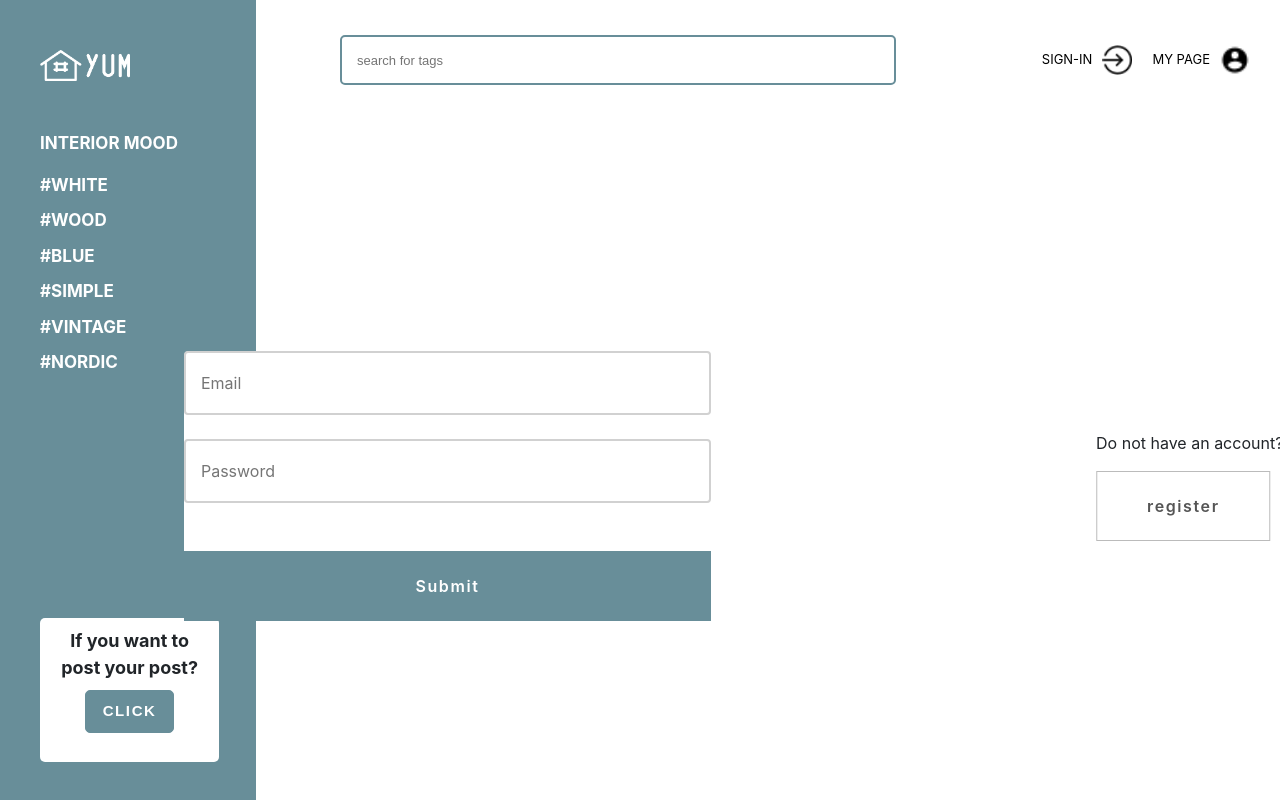
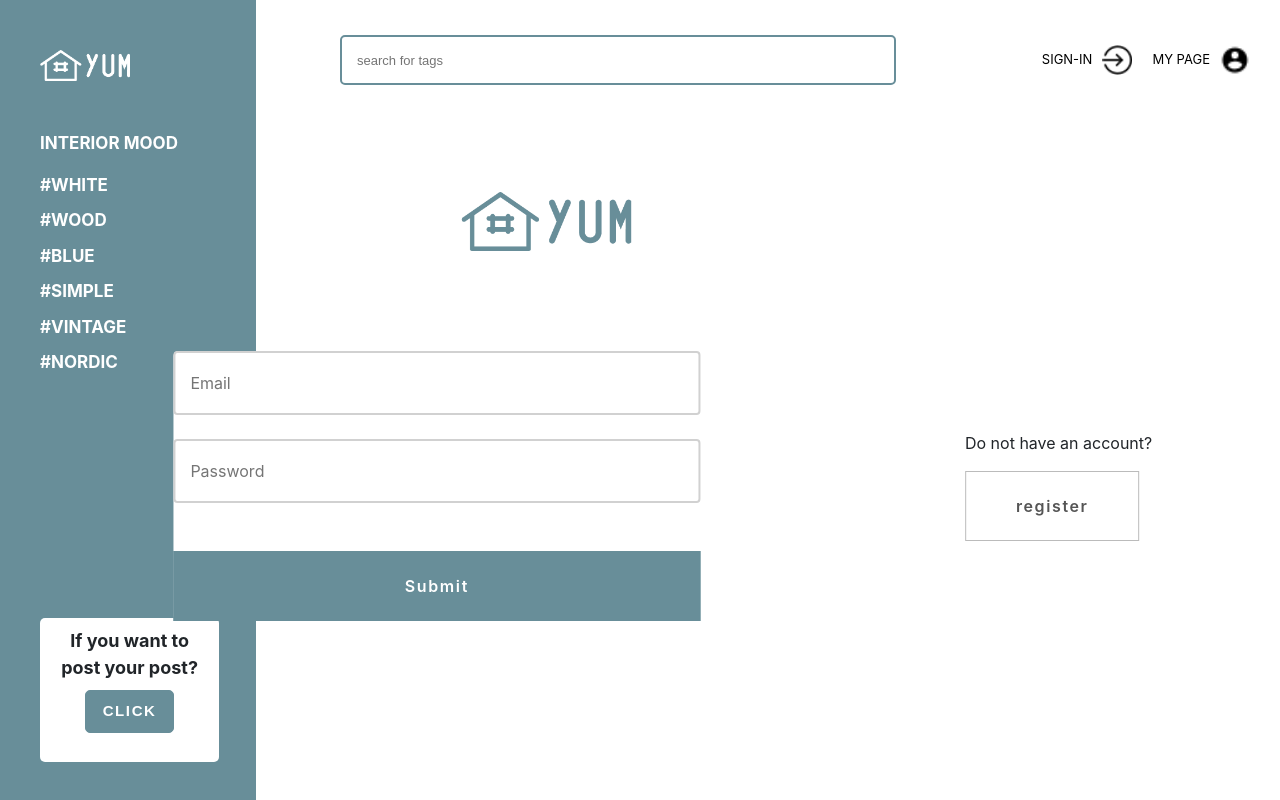
Before and after one commit to bgy1060/YUM_HCI_Project, a React (Create React App) app: page /YUM_HCI_Project/login in a window 1280 px wide. Built offline with nearby package versions, Linux system fonts and the light colour scheme.

Commit message:
로그인 비율 조정

```diff
--- a/src/login/login.js
+++ b/src/login/login.js
@@ -7,6 +7,8 @@ class Log extends Component {
     super();
 
     this.state = {form: 'login'};
+
+    // I like using objects to toggle values. We could just use true/false and just set to !self value as well.
     this.toggle = {
       login: 'register',
       register: 'login'
@@ -20,11 +22,11 @@ class Log extends Component {
   render() {
     return (
       <div>
-      <div style={{transform: `translate(${this.state.form === 'login' ? -350 : 270}%, 0%)`}}>
+      <div style={{transform: `translate(${this.state.form === 'login' ? -16 : 7}%, 0%)`}}>
         <img src = {mint} alt = 'mint' className="logocon"/>
       </div>
       <div className="container">
-        <div style={{transform: `translate(${this.state.form === 'login' ? 0 : 600}%, 0%)`}} className="form-div">
+        <div style={{transform: `translate(${this.state.form === 'login' ? -2 : 105}%, 0%)`}} className="form-div">
           <form onSubmit={this.onSubmit.bind(this)}>
             <input placeholder="Email" type="text" />
             <br></br>
@@ -35,7 +37,7 @@ class Log extends Component {
             <button className="button-primary">Submit</button>
           </form>
         </div>
-        <div style={{transform: `translate(${this.state.form === 'login' ? 100: -600}%, 0%)`}} className="button-div">
+        <div style={{transform: `translate(${this.state.form === 'login' ? 30: -460}%, 0%)`}} className="button-div">
           <p>{this.state.form === 'login' ? 'Do not have an account?' : 'Already a member?'}</p>
           <button onClick={() => {this.setState({form: this.toggle[this.state.form]})}}>{this.toggle[this.state.form]}</button>
         </div>
```
